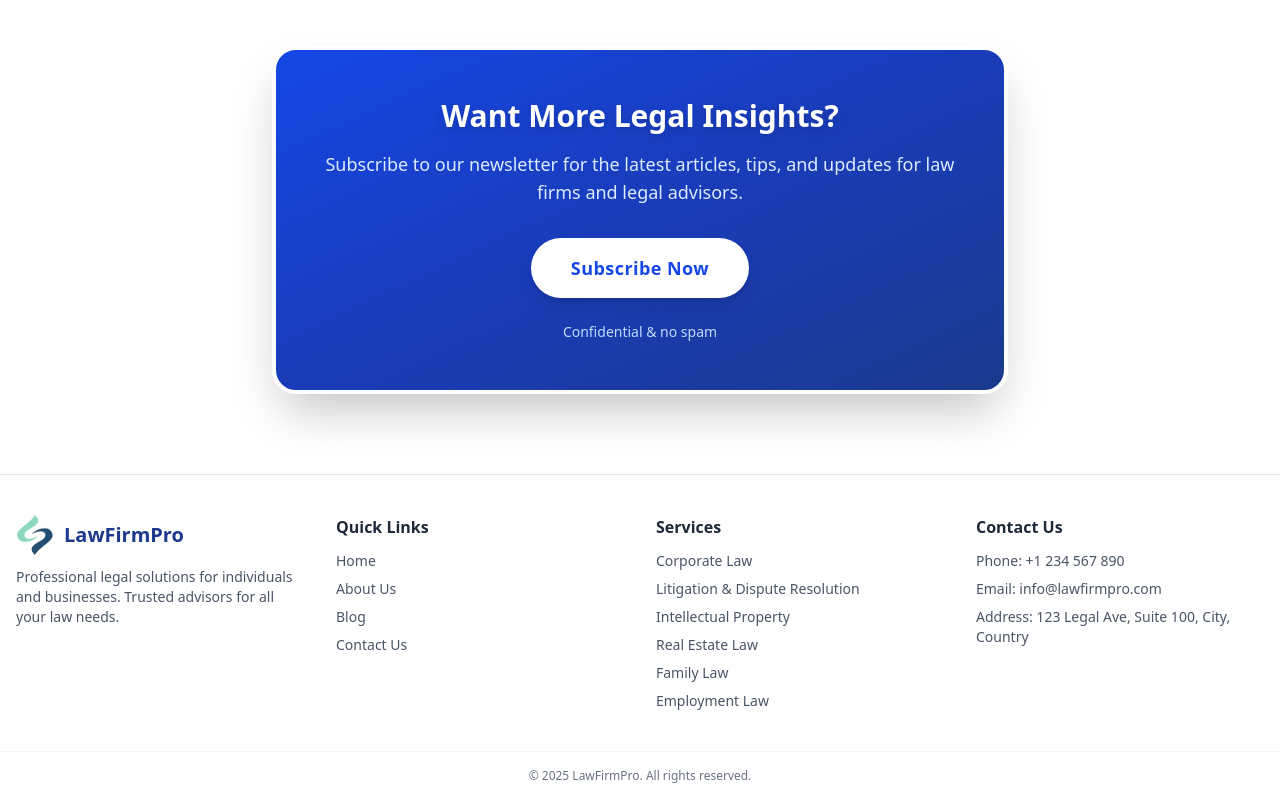
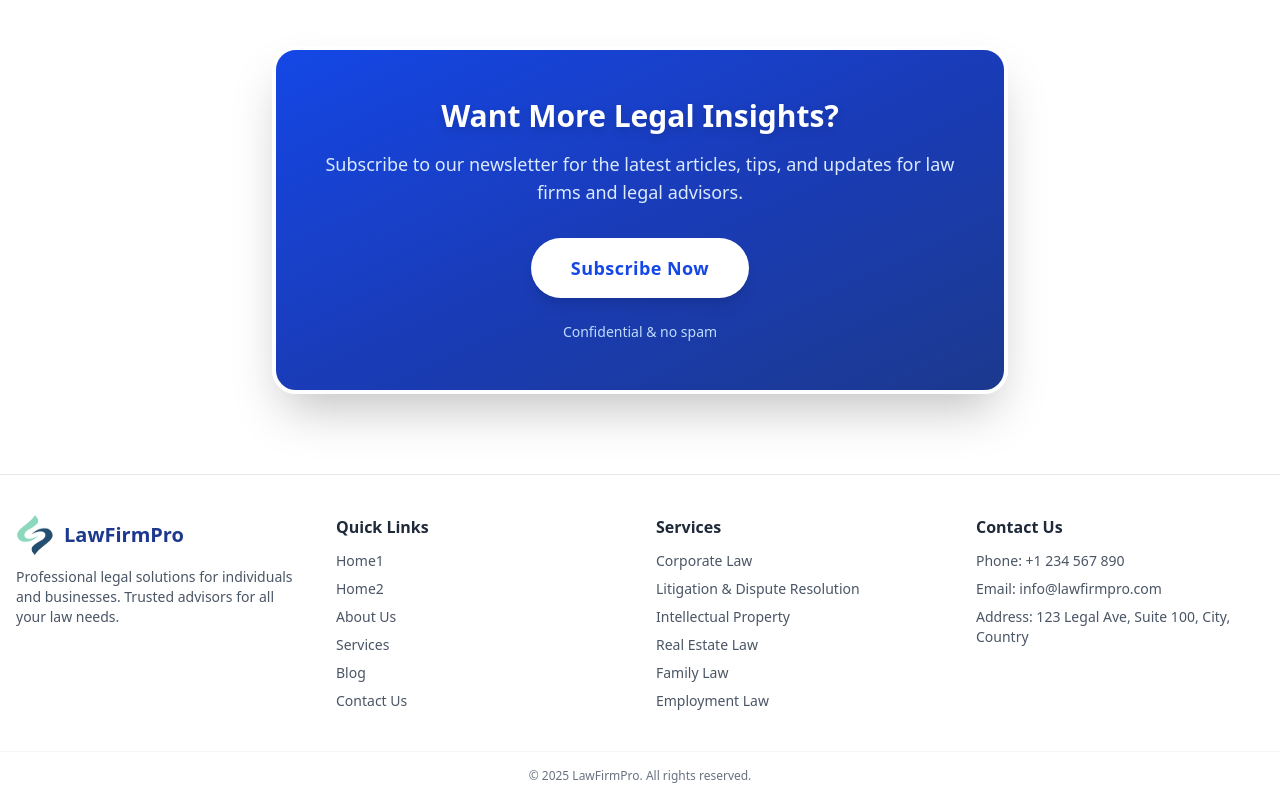
Before and after one commit to Ramesh-Bojanapu-1011/site36, a Next.js app: page /blog in a window 1280 px wide. Shown: the part 2394-3194 px from the top of the page. Built offline with nearby package versions, Linux system fonts and the light colour scheme.

Commit message:
Refactor footer links to use Next.js Link component for improved navigation

```diff
--- a/src/components/Footer.tsx
+++ b/src/components/Footer.tsx
@@ -1,5 +1,6 @@
 import React from "react";
 import { useLang } from "./LangContext";
+import Link from "next/link";
 
 type Props = {};
 
@@ -31,36 +32,52 @@ const Footer = (props: Props) => {
           </h3>
           <ul className="space-y-2 text-sm">
             <li>
-              <a
-                href="#"
+              <Link
+                href="/home1"
                 className="hover:text-blue-700 dark:hover:text-blue-300 text-gray-600 dark:text-gray-300"
               >
-                {t("home")}
-              </a>
+                {t("home")}1
+              </Link>
             </li>
             <li>
-              <a
-                href="#"
+              <Link
+                href="/home2"
+                className="hover:text-blue-700 dark:hover:text-blue-300 text-gray-600 dark:text-gray-300"
+              >
+                {t("home")}2
+              </Link>
+            </li>
+            <li>
+              <Link
+                href="/about-us"
                 className="hover:text-blue-700 dark:hover:text-blue-300 text-gray-600 dark:text-gray-300"
               >
                 {t("about")}
-              </a>
+              </Link>
             </li>
             <li>
-              <a
-                href="#"
+              <Link
+                href="/services"
+                className="hover:text-blue-700 dark:hover:text-blue-300 text-gray-600 dark:text-gray-300"
+              >
+                {t("services")}
+              </Link>
+            </li>
+            <li>
+              <Link
+                href="/blog"
                 className="hover:text-blue-700 dark:hover:text-blue-300 text-gray-600 dark:text-gray-300"
               >
                 {t("blog")}
-              </a>
+              </Link>
             </li>
             <li>
-              <a
-                href="#"
+              <Link
+                href="/contact-us"
                 className="hover:text-blue-700 dark:hover:text-blue-300 text-gray-600 dark:text-gray-300"
               >
                 {t("contact")}
-              </a>
+              </Link>
             </li>
           </ul>
         </div>
@@ -71,52 +88,52 @@ const Footer = (props: Props) => {
           </h3>
           <ul className="space-y-2 text-sm">
             <li>
-              <a
-                href="#"
+              <Link
+                href="/corporate-law"
                 className="hover:text-blue-700 dark:hover:text-blue-300 text-gray-600 dark:text-gray-300"
               >
                 {t("corporate_law")}
-              </a>
+              </Link>
             </li>
             <li>
-              <a
-                href="#"
+              <Link
+                href="/litigation-dispute-resolution"
                 className="hover:text-blue-700 dark:hover:text-blue-300 text-gray-600 dark:text-gray-300"
               >
                 {t("litigation")}
-              </a>
+              </Link>
             </li>
             <li>
-              <a
-                href="#"
+              <Link
+                href="/intellectual-property"
                 className="hover:text-blue-700 dark:hover:text-blue-300 text-gray-600 dark:text-gray-300"
               >
                 {t("intellectual_property")}
-              </a>
+              </Link>
             </li>
             <li>
-              <a
-                href="#"
+              <Link
+                href="/real-estate-law"
                 className="hover:text-blue-700 dark:hover:text-blue-300 text-gray-600 dark:text-gray-300"
               >
                 {t("real_estate")}
-              </a>
+              </Link>
             </li>
             <li>
-              <a
-                href="#"
+              <Link
+                href="/family-law"
                 className="hover:text-blue-700 dark:hover:text-blue-300 text-gray-600 dark:text-gray-300"
               >
                 {t("family_law")}
-              </a>
+              </Link>
             </li>
             <li>
-              <a
-                href="#"
+              <Link
+                href="/employment-law"
                 className="hover:text-blue-700 dark:hover:text-blue-300 text-gray-600 dark:text-gray-300"
               >
                 {t("employment_law")}
-              </a>
+              </Link>
             </li>
           </ul>
         </div>
@@ -128,21 +145,21 @@ const Footer = (props: Props) => {
           <ul className="space-y-2 text-sm text-gray-600 dark:text-gray-300">
             <li>
               <span className="font-medium">{t("phone")}</span>{" "}
-              <a
+              <Link
                 href="tel:+1234567890"
                 className="hover:text-blue-700 dark:hover:text-blue-300"
               >
                 +1 234 567 890
-              </a>
+              </Link>
             </li>
             <li>
               <span className="font-medium">{t("email")}</span>{" "}
-              <a
+              <Link
                 href="mailto:info@lawfirmpro.com"
                 className="hover:text-blue-700 dark:hover:text-blue-300"
               >
                 info@lawfirmpro.com
-              </a>
+              </Link>
             </li>
             <li>
               <span className="font-medium">{t("address")}</span> 123 Legal Ave,
```
